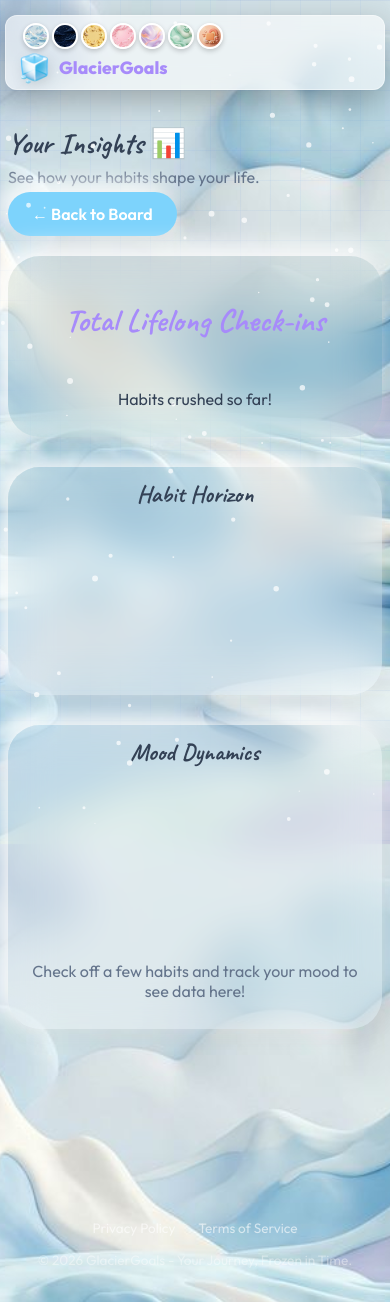
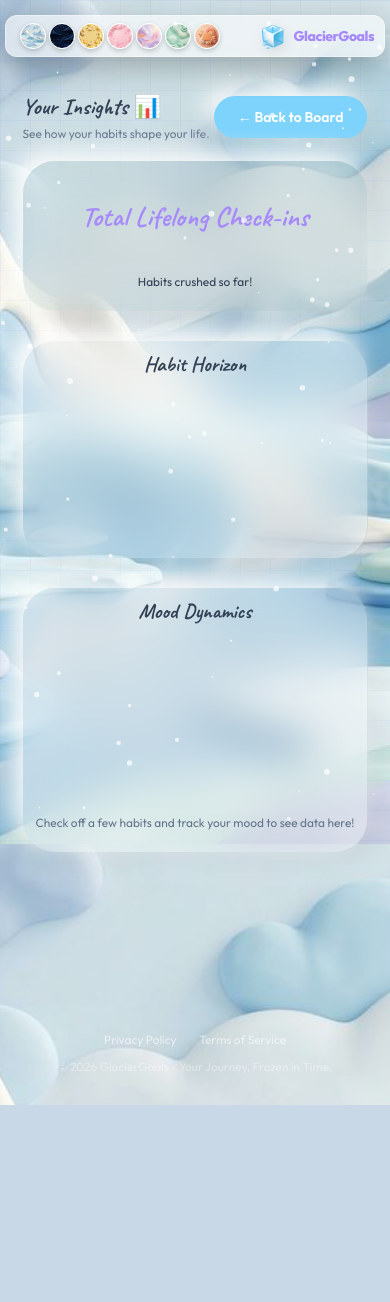
Before and after one commit to keerthana-hk/GlacierGoals, a Python web app: template templates/insights.html in a window 390 px wide. After the commit the page ends 1105 px from the top, so only its background shows below. Run offline with Jinja, Linux system fonts and the light colour scheme; the template is opened without the code that fills it, so the values that code supplies are empty; some libraries are stand-ins or nearby versions.

Commit message:
Mobile UX: Professional small text hierarchy and fixed calendar emoji/modal bugs

```diff
--- a/static/css/style.css
+++ b/static/css/style.css
@@ -407,55 +407,68 @@ body.theme-midnight .hm-day { background: rgba(255,255,255,0.05); }
     .nav-links { display: none !important; }
 /* Responsive Mobile Compaction */
 @media (max-width: 768px) {
+    html { font-size: 14px; }
+    body { font-size: 0.85rem; }
+
     .hide-mobile { display: none !important; }
 
     .glass-navbar {
         margin: 5px;
-        padding: 5px 12px;
+        padding: 5px 10px;
         border-radius: 12px;
     }
     .logo {
-        font-size: 1.1rem !important;
+        font-size: 1rem !important;
+        letter-spacing: -0.5px;
     }
     .theme-picker {
         gap: 3px !important;
-        padding: 2px 5px !important;
+        padding: 2px 4px !important;
     }
     .theme-btn {
-        width: 18px !important;
-        height: 18px !important;
-        border-width: 2px !important;
+        width: 16px !important;
+        height: 16px !important;
+        border-width: 1.5px !important;
     }
     .header-section {
-        margin-bottom: 10px !important;
-        gap: 5px !important;
+        margin-bottom: 8px !important;
+        gap: 4px !important;
     }
     .header-section h1 {
-        font-size: 1.8rem !important;
+        font-size: 1.6rem !important;
+    }
+    .header-section h2 {
+        font-size: 1.4rem !important;
     }
     .clay-card {
-        padding: 12px !important;
+        padding: 10px !important;
     }
     .container {
-        padding: 0 8px !important;
-        padding-bottom: 80px !important;
+        padding: 0 6px !important;
+        padding-bottom: 70px !important;
     }
 
     /* Stats Bar Compaction */
     #daily-stats-bar {
-        padding: 8px 12px !important;
-        gap: 8px !important;
-        margin-bottom: 15px !important;
+        padding: 6px 10px !important;
+        gap: 6px !important;
+        margin-bottom: 12px !important;
     }
     .xp-today-box {
-        padding: 4px 8px !important;
-        border-radius: 8px !important;
+        padding: 3px 6px !important;
+        border-radius: 6px !important;
     }
 
     .filter-btn {
-        padding: 4px 8px !important;
-        font-size: 0.75rem !important;
+        padding: 3px 6px !important;
+        font-size: 0.7rem !important;
     }
+
+    /* Calendar Mobile Tweak */
+    .calendar-grid { gap: 4px !important; }
+    .calendar-cell { min-height: 40px !important; padding: 2px !important; }
+    .date-number { font-size: 0.75rem !important; }
+    .mood-emoji-btn { width: 50px !important; height: 50px !important; font-size: 1.5rem !important; }
 }
 
 /* Hide mobile bottom nav on Desktop */
```
Also changed, not shown: templates/calendar.html (+7 -4 lines).
